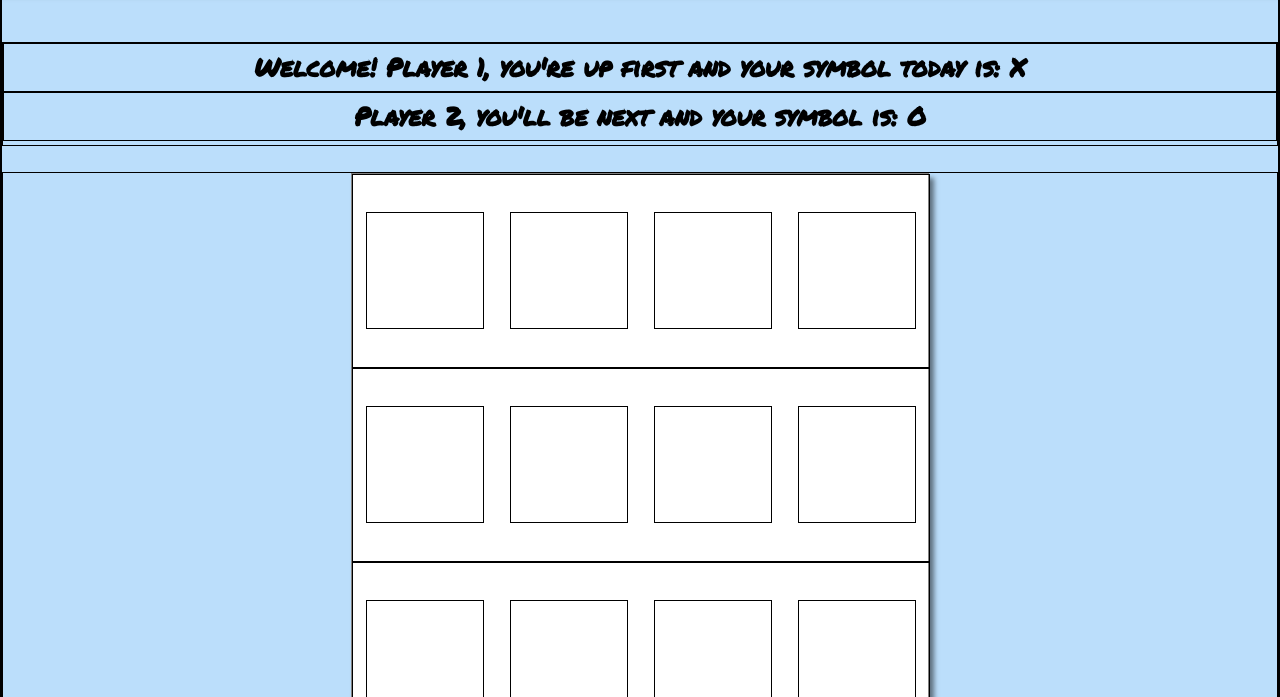
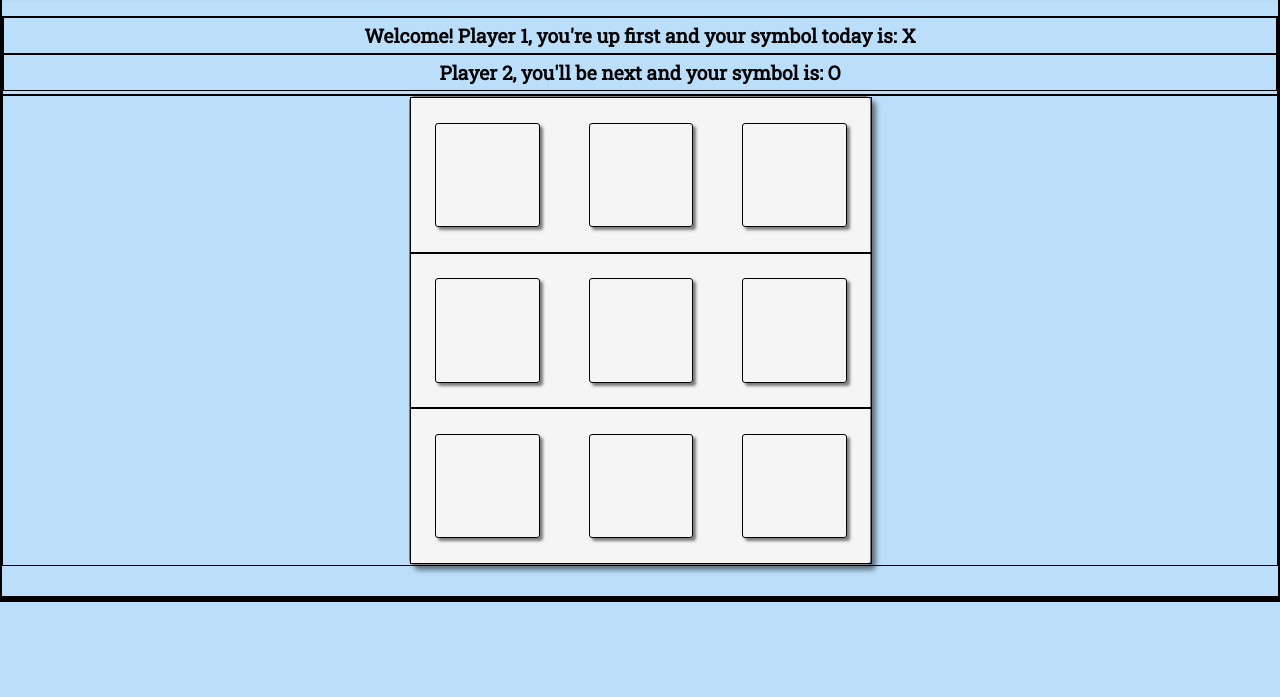
Before and after one commit to noccer/tic-tac-toe, a plain HTML site: page index.html in a window 1280 px wide. Shown: the part 103-800 px from the top of the page. Drawn offline with nearby package versions, Linux system fonts and the light colour scheme.

Commit message:
>>html: changed fonts. >>css: changed fonts and some minor styling to better suit full width on a computer.

```diff
--- a/css/style.css
+++ b/css/style.css
@@ -10,10 +10,11 @@ html, body {
 
 html {
 	background-color: #BBDEFB;
-	font-family: 'Permanent Marker', cursive;
+	font-family: 'Roboto Slab', serif;
 }
 
 #header {
+	font-family: 'Permanent Marker', cursive;
 	background-color: #1976D2;
 	width: 100%;
 	margin: 0 auto;
@@ -21,7 +22,7 @@ html {
 	display: flex;
 	justify-content: center;
 	align-items: center;
-	margin-bottom: 4vw;
+	margin-bottom: 2vw;
 	box-shadow: 0px 0px 5px 5px rgba(0,0,0,0.5);
 }
 
@@ -33,12 +34,12 @@ h1 {
 }
 
 #playerMessage {
-	height: 8vw;
-	margin-bottom: 2vw;
+	height: 6vw;
+	/*margin-bottom: 0.1vw;*/
 }
 
 #playerMessage h3, #playerMessage h4 {
-	font-size: 2vw;
+	font-size: 1.5vw;
 	padding: 5px;
 	display: flex;
 	justify-content: center;
@@ -52,18 +53,20 @@ h1 {
 	display: flex;
 	justify-content: center;
 	box-sizing: border-box;
+	margin-bottom: 30px;
 }
 
 #gameOutline {
-	background-color: #ffffff;
-	width: 45vw;
+	background-color: #f5f5f5;
+	width: 36vw;
 	border: 1px solid grey;
 	box-shadow: 5px 5px 5px 0px rgba(0,0,0,0.5);
+	border-radius: 5px;
 }
 
 .row {
 	width: 100%;
-	height: 15vw;
+	height: 12vw;
 	display: inline-flex;
 	justify-content: space-around;
 	align-items: center;
@@ -71,9 +74,12 @@ h1 {
 
 div .col {
 	/*background-color: blue;*/
-	width: 9vw;
-	height: 9vw;
+	width: 8vw;
+	height: 8vw;
 	border: 1px solid black;
+	box-shadow: 3px 3px 3px 0px rgba(0,0,0,0.5);
+	border-radius: 3px;
+	color: #ffffff;
 }
 
 .playerOneClicked {
--- a/index.html
+++ b/index.html
@@ -3,7 +3,7 @@
 <head>
 	<meta charset="UTF-8">
 	<title>Niall's Tic-Tac-Toe</title>
-	<link href='https://fonts.googleapis.com/css?family=Permanent+Marker' rel='stylesheet' type='text/css'>
+	<link href='https://fonts.googleapis.com/css?family=Roboto+Slab|Permanent+Marker' rel='stylesheet' type='text/css'>
 	<link rel="stylesheet" href="css/style.css">
 	<script src="https://code.jquery.com/jquery-2.2.3.min.js" ></script>
 	<script src="js/app.js"></script>
--- a/js/app.js
+++ b/js/app.js
@@ -8,7 +8,7 @@ console.log("Welcome to Nialls Tic-Tac-Toe!");
 ///set up players and how they take a turn.
 ///
 
-var gridSize = 4; ///this will determine the grid size
+var gridSize = 3; ///this will determine the grid size
 
 var playerOne = ["Player 1", 0, "X"]; ///name, score & symbol
 var playerTwo = ["Player 2", 0, "O"]; ///name, score & symbol
@@ -23,7 +23,7 @@ var emptyCellSymbol = "_"; ///this is just to set a default value. I might use t
 var emptyCellSymbolString = "";///variable length string that we split into an array later to populate the rowsInput arrays
 var createEmptyCellSymbolString = function(){
 	for (var i = 0; i < gridSize; i++) {
-		emptyCellSymbolString+=emptyCellSymbol;
+		emptyCellSymbolString+=emptyCellSymbol;///concatenate!
 	}///close for loop
 };///close createEmptyCellSymbolString
 createEmptyCellSymbolString();
```
